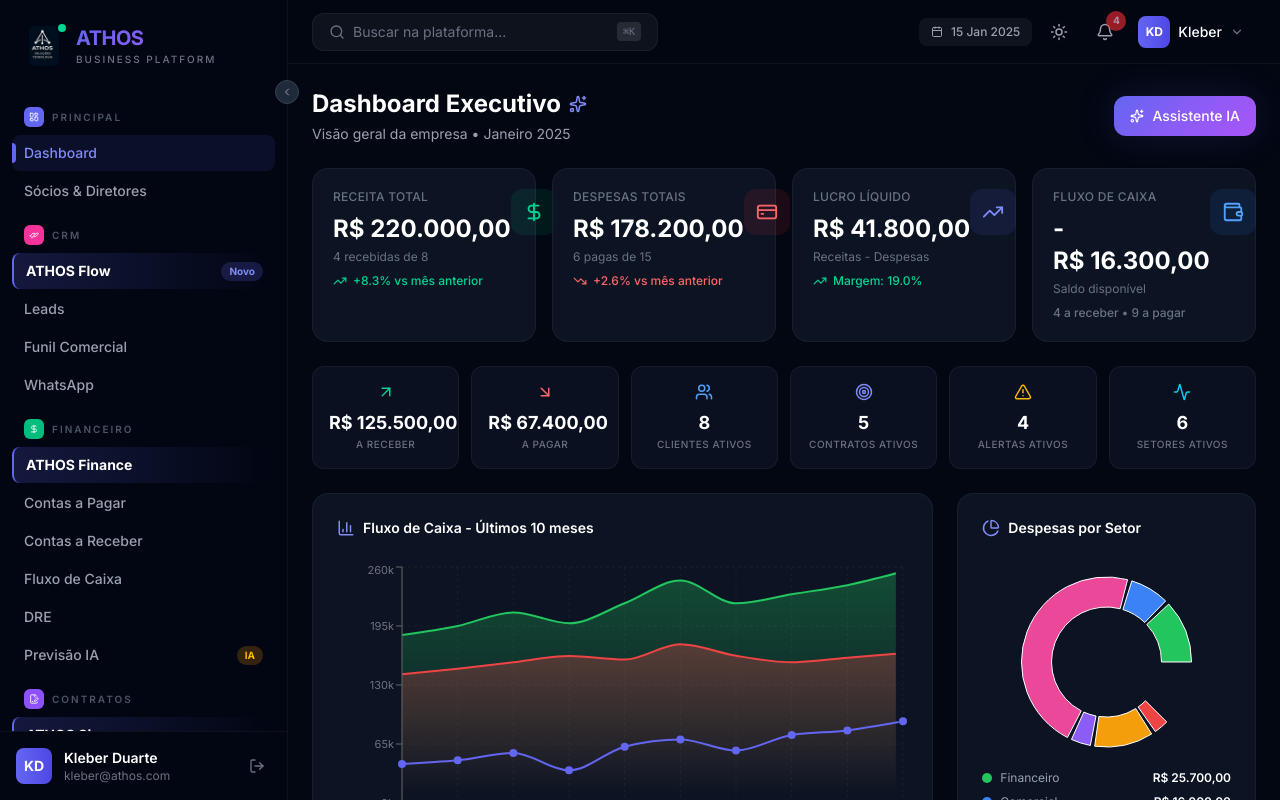
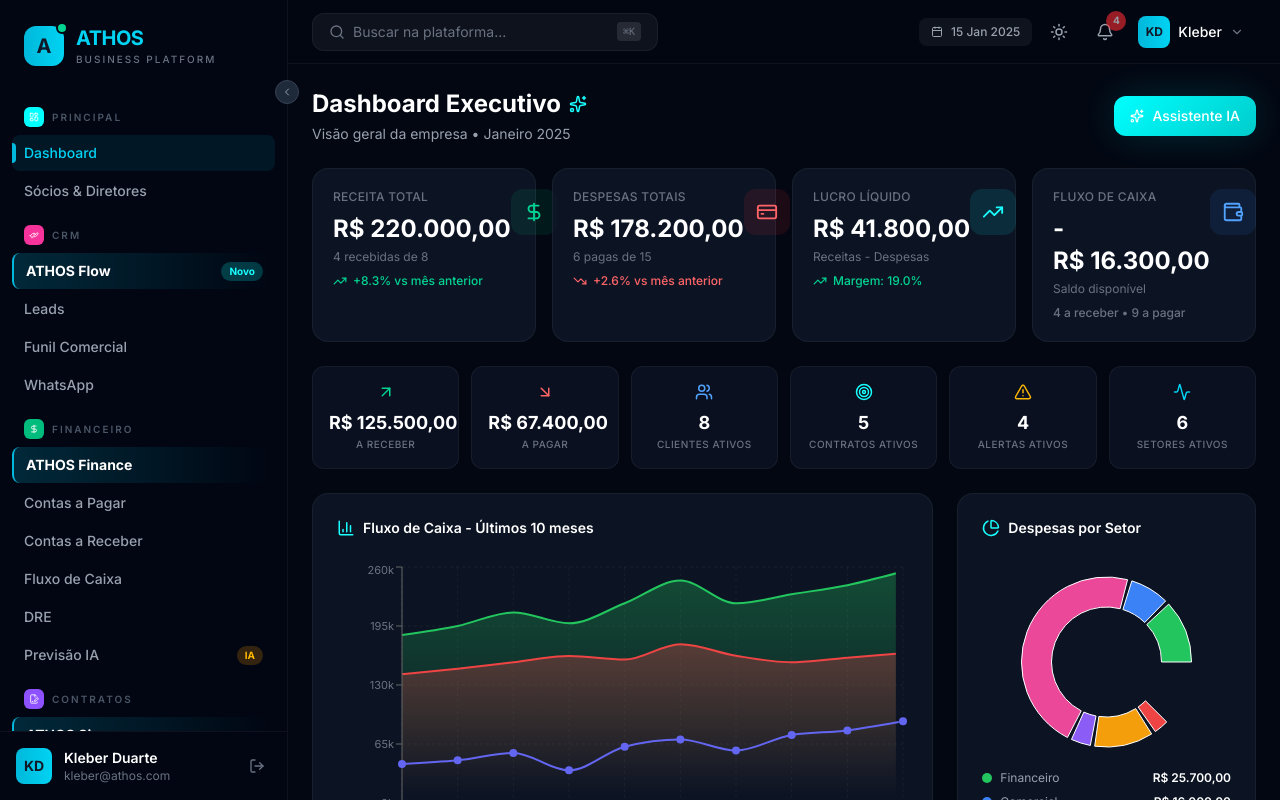
Before and after one commit to wordjoel/athos-business-management-platform, a React (Vite) app: page / in a window 1280 px wide. Both pictures are taken after a click on the button "Entrar". Built offline with nearby package versions, Linux system fonts and the light colour scheme.

Commit message:
feat: update colors to white and cyan (#00FFFF)

```diff
--- a/src/components/Header.tsx
+++ b/src/components/Header.tsx
@@ -105,7 +105,7 @@
               darkMode ? 'hover:bg-white/5' : 'hover:bg-gray-100'
             }`}
           >
-            <div className="w-8 h-8 rounded-lg bg-gradient-to-r from-athos-500 to-athos-600 flex items-center justify-center text-white text-xs font-bold">
+            <div className="w-8 h-8 rounded-lg bg-gradient-to-r from-cyan-500 to-cyan-400 flex items-center justify-center text-gray-900 text-xs font-bold">
               {usuarioLogado?.avatar || 'US'}
             </div>
             <span className={`text-sm font-medium hidden sm:block ${darkMode ? 'text-white' : 'text-gray-900'}`}>{usuarioLogado?.nome?.split(' ')[0] || 'Usuário'}</span>
--- a/src/components/Sidebar.tsx
+++ b/src/components/Sidebar.tsx
@@ -106,14 +106,14 @@
     }`}>
       <div className={`p-6 flex items-center gap-3 ${sidebarCollapsed ? 'justify-center px-2' : ''}`}>
         <div className="relative">
-          <div className="w-10 h-10 flex items-center justify-center overflow-hidden rounded-xl">
-            <img src="/logo.png" alt="ATHOS Logo" className="w-full h-full object-contain" />
+          <div className="w-10 h-10 flex items-center justify-center overflow-hidden rounded-xl bg-gradient-to-r from-cyan-500 to-cyan-400">
+            <span className="text-gray-900 font-bold text-xl">A</span>
           </div>
           <div className="absolute -top-1 -right-1 w-3 h-3 bg-emerald-400 rounded-full border-2 border-gray-950" />
         </div>
         {!sidebarCollapsed && (
           <div className="animate-fade-in">
-            <h1 className="text-xl font-bold text-gradient tracking-tight">ATHOS</h1>
+            <h1 className="text-xl font-bold text-cyan-400 tracking-tight">ATHOS</h1>
             <p className={`text-[10px] font-medium tracking-[0.2em] uppercase ${darkMode ? 'text-gray-500' : 'text-gray-400'}`}>
               Business Platform
             </p>
@@ -163,19 +163,19 @@
                       } ${
                         isModuleHeader
                           ? darkMode
-                            ? 'font-bold text-white bg-gradient-to-r from-athos-500/20 to-transparent border-l-2 border-athos-500'
-                            : 'font-bold text-gray-900 bg-gradient-to-r from-athos-50 to-transparent border-l-2 border-athos-500'
+                            ? 'font-bold text-white bg-gradient-to-r from-cyan-500/20 to-transparent border-l-2 border-cyan-500'
+                            : 'font-bold text-gray-900 bg-gradient-to-r from-cyan-50 to-transparent border-l-2 border-cyan-500'
                           : isActive
                             ? darkMode
-                              ? 'bg-athos-500/10 text-athos-400'
-                              : 'bg-athos-50 text-athos-600'
+                              ? 'bg-cyan-500/10 text-cyan-400'
+                              : 'bg-cyan-50 text-cyan-600'
                             : darkMode
                               ? 'text-gray-400 hover:text-white hover:bg-white/5'
                               : 'text-gray-600 hover:text-gray-900 hover:bg-gray-50'
                       }`}
                     >
                       {isActive && (
-                        <div className="absolute left-0 top-1/2 -translate-y-1/2 w-1 h-5 rounded-r-full bg-athos-500" />
+                        <div className="absolute left-0 top-1/2 -translate-y-1/2 w-1 h-5 rounded-r-full bg-cyan-500" />
                       )}
                       {!sidebarCollapsed && (
                         <>
@@ -202,7 +202,7 @@
 
       <div className={`p-4 border-t ${darkMode ? 'border-white/5' : 'border-gray-200'}`}>
         <div className={`flex items-center gap-3 ${sidebarCollapsed ? 'justify-center' : ''}`}>
-          <div className="w-9 h-9 rounded-lg bg-gradient-to-r from-athos-500 to-athos-600 flex items-center justify-center text-white text-sm font-bold flex-shrink-0">
+          <div className="w-9 h-9 rounded-lg bg-gradient-to-r from-cyan-500 to-cyan-400 flex items-center justify-center text-gray-900 text-sm font-bold flex-shrink-0">
             {usuarioLogado?.avatar || 'US'}
           </div>
           {!sidebarCollapsed && (
--- a/src/index.css
+++ b/src/index.css
@@ -1,23 +1,23 @@
 @import "tailwindcss";
 
 @theme {
-  --color-athos-50: #eef2ff;
-  --color-athos-100: #e0e7ff;
-  --color-athos-200: #c7d2fe;
-  --color-athos-300: #a5b4fc;
-  --color-athos-400: #818cf8;
-  --color-athos-500: #6366f1;
-  --color-athos-600: #4f46e5;
-  --color-athos-700: #4338ca;
-  --color-athos-800: #3730a3;
-  --color-athos-900: #312e81;
-  --color-athos-950: #1e1b4b;
+  --color-athos-50: #e0ffff;
+  --color-athos-100: #b3ffff;
+  --color-athos-200: #80ffff;
+  --color-athos-300: #4dffff;
+  --color-athos-400: #1affff;
+  --color-athos-500: #00ffff;
+  --color-athos-600: #00cccc;
+  --color-athos-700: #009999;
+  --color-athos-800: #006666;
+  --color-athos-900: #003333;
+  --color-athos-950: #001a1a;
 }
 
 @layer base {
   * {
     scrollbar-width: thin;
-    scrollbar-color: #4f46e5 transparent;
+    scrollbar-color: #00ffff transparent;
   }
   body {
     font-family: 'Inter', system-ui, -apple-system, sans-serif;
@@ -33,24 +33,24 @@
     border: 1px solid rgba(255, 255, 255, 0.08);
   }
   .glass-light {
-    background: rgba(255, 255, 255, 0.8);
+    background: rgba(255, 255, 255, 0.9);
     backdrop-filter: blur(20px);
-    border: 1px solid rgba(0, 0, 0, 0.05);
+    border: 1px solid rgba(255, 255, 255, 0.3);
   }
   .gradient-athos {
-    background: linear-gradient(135deg, #6366f1 0%, #8b5cf6 50%, #a855f7 100%);
+    background: linear-gradient(135deg, #00ffff 0%, #00cccc 100%);
   }
   .gradient-card {
-    background: linear-gradient(135deg, rgba(99, 102, 241, 0.1) 0%, rgba(139, 92, 246, 0.05) 100%);
+    background: linear-gradient(135deg, rgba(0, 255, 255, 0.1) 0%, rgba(0, 204, 204, 0.05) 100%);
   }
   .text-gradient {
-    background: linear-gradient(135deg, #6366f1 0%, #a855f7 100%);
+    background: linear-gradient(135deg, #00ffff 0%, #00cccc 100%);
     -webkit-background-clip: text;
     -webkit-text-fill-color: transparent;
     background-clip: text;
   }
   .shadow-glow {
-    box-shadow: 0 0 40px rgba(99, 102, 241, 0.15);
+    box-shadow: 0 0 40px rgba(0, 255, 255, 0.15);
   }
   .animate-float {
     animation: float 6s ease-in-out infinite;
--- a/src/pages/Login.tsx
+++ b/src/pages/Login.tsx
@@ -44,11 +44,11 @@
   };
 
   return (
-    <div className="min-h-screen flex items-center justify-center relative overflow-hidden bg-gray-950">
+    <div className="min-h-screen flex items-center justify-center relative overflow-hidden bg-gray-900">
       <div className="absolute inset-0">
-        <div className="absolute top-0 left-1/4 w-96 h-96 bg-athos-500/10 rounded-full blur-3xl animate-pulse-slow" />
-        <div className="absolute bottom-0 right-1/4 w-96 h-96 bg-purple-500/10 rounded-full blur-3xl animate-pulse-slow" style={{ animationDelay: '2s' }} />
-        <div className="absolute top-1/2 left-1/2 -translate-x-1/2 -translate-y-1/2 w-[800px] h-[800px] bg-athos-900/20 rounded-full blur-3xl" />
+        <div className="absolute top-0 left-1/4 w-96 h-96 bg-cyan-500/10 rounded-full blur-3xl animate-pulse-slow" />
+        <div className="absolute bottom-0 right-1/4 w-96 h-96 bg-cyan-500/10 rounded-full blur-3xl animate-pulse-slow" style={{ animationDelay: '2s' }} />
+        <div className="absolute top-1/2 left-1/2 -translate-x-1/2 -translate-y-1/2 w-[800px] h-[800px] bg-cyan-900/20 rounded-full blur-3xl" />
       </div>
 
       <div className="absolute inset-0 opacity-[0.02]" style={{
@@ -58,10 +58,10 @@
 
       <div className="relative z-10 w-full max-w-lg px-6">
         <div className="text-center mb-8 animate-fade-in">
-          <div className="inline-flex items-center justify-center w-24 h-24 mb-4 overflow-hidden rounded-2xl">
-            <img src="/logo.png" alt={`${nomeEmpresa} Logo`} className="w-full h-full object-contain" />
+          <div className="inline-flex items-center justify-center w-24 h-24 mb-4 overflow-hidden rounded-2xl bg-gradient-to-r from-cyan-500 to-cyan-400">
+            <span className="text-gray-900 font-bold text-5xl">A</span>
           </div>
-          <h1 className="text-3xl font-bold text-white tracking-tight">ATHOS Solution</h1>
+          <h1 className="text-3xl font-bold text-cyan-400 tracking-tight">ATHOS Solution</h1>
           <p className="text-sm text-gray-500 mt-1 tracking-[0.2em] uppercase">Tecnologia LTDA</p>
         </div>
 
@@ -80,7 +80,7 @@
                   type="email"
                   value={email}
                   onChange={(e) => setEmail(e.target.value)}
-                  className="w-full pl-10 pr-4 py-3 bg-gray-800/50 border border-white/10 rounded-xl text-white placeholder-gray-500 focus:outline-none focus:border-athos-500"
+                  className="w-full pl-10 pr-4 py-3 bg-gray-800/50 border border-white/10 rounded-xl text-white placeholder-gray-500 focus:outline-none focus:border-cyan-500"
                   placeholder="seu@email.com"
                 />
               </div>
@@ -94,7 +94,7 @@
                   type={showPassword ? 'text' : 'password'}
                   value={password}
                   onChange={(e) => setPassword(e.target.value)}
-                  className="w-full pl-10 pr-12 py-3 bg-gray-800/50 border border-white/10 rounded-xl text-white placeholder-gray-500 focus:outline-none focus:border-athos-500"
+                  className="w-full pl-10 pr-12 py-3 bg-gray-800/50 border border-white/10 rounded-xl text-white placeholder-gray-500 focus:outline-none focus:border-cyan-500"
                   placeholder="••••••••"
                 />
                 <button
@@ -116,7 +116,7 @@
             <button
               type="submit"
               disabled={loading}
-              className="w-full py-3 bg-gradient-to-r from-athos-500 to-athos-600 hover:from-athos-600 hover:to-athos-700 text-white font-semibold rounded-xl transition-all flex items-center justify-center gap-2 disabled:opacity-50"
+              className="w-full py-3 bg-gradient-to-r from-cyan-500 to-cyan-400 hover:from-cyan-400 hover:to-cyan-300 text-gray-900 font-semibold rounded-xl transition-all flex items-center justify-center gap-2 disabled:opacity-50"
             >
               {loading ? (
                 <div className="w-5 h-5 border-2 border-white/30 border-t-white rounded-full animate-spin" />
@@ -137,18 +137,18 @@
                   onClick={() => fillCredentials(u)}
                   className={`p-2 rounded-lg flex items-center gap-3 transition-all text-left ${
                     email === u.email
-                      ? 'bg-athos-500/20 border border-athos-500/50'
+                      ? 'bg-cyan-500/20 border border-cyan-500/50'
                       : 'bg-gray-800/50 border border-white/5 hover:bg-gray-800'
                   }`}
                 >
-                  <div className="w-8 h-8 rounded-lg bg-gradient-to-r from-athos-500 to-athos-600 flex items-center justify-center text-white text-xs font-bold">
+                  <div className="w-8 h-8 rounded-lg bg-gradient-to-r from-cyan-500 to-cyan-400 flex items-center justify-center text-gray-900 text-xs font-bold">
                     {u.avatar}
                   </div>
                   <div className="flex-1">
                     <p className="text-sm font-medium text-white">{u.nome}</p>
                     <p className="text-xs text-gray-400">{u.email}</p>
                   </div>
-                  <span className="text-xs text-athos-400">Teste</span>
+                  <span className="text-xs text-cyan-400">Teste</span>
                 </button>
               ))}
             </div>
```
Also changed, not shown: 1 other file (tests, documents, lock files or other folders).
